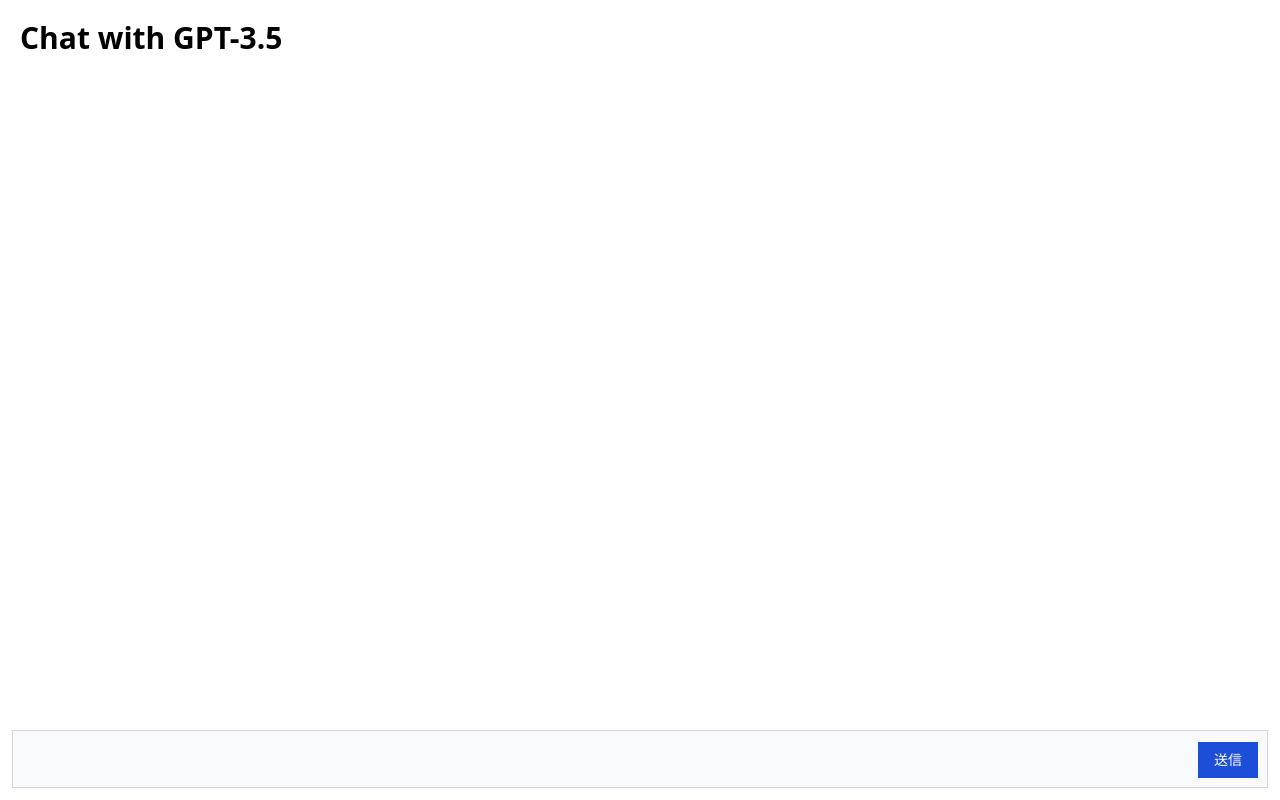
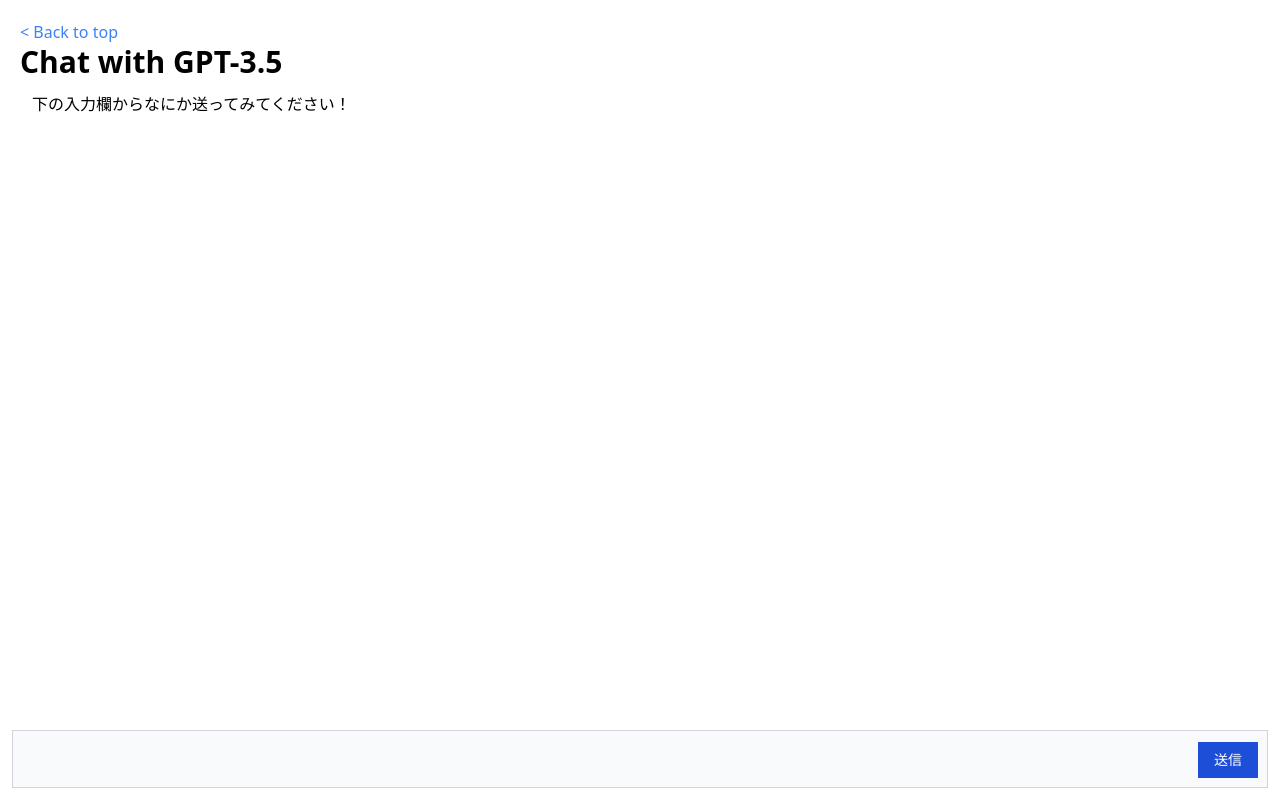
Before and after one commit to newt239/momemo, a SvelteKit app: page /chat in a window 1280 px wide. Built offline with nearby package versions, Linux system fonts and the light colour scheme.

Commit message:
add: back to top button

```diff
--- a/src/routes/+page.svelte
+++ b/src/routes/+page.svelte
@@ -13,9 +13,7 @@
 	<p>Visit <a href="https://kit.svelte.dev">kit.svelte.dev</a> to read the documentation</p>
 	<ul class="max-w-md list-disc list-inside">
 		<li>
-			<a href="/chat" class:active={pathname === '/chat'} class="text-blue-600 hover:underline"
-				>Start chat with GPT-3.5</a
-			>
+			<a href="/chat" class="text-blue-500 hover:underline">Start chat with GPT-3.5</a>
 		</li>
 	</ul>
 </main>
--- a/src/routes/chat/+page.svelte
+++ b/src/routes/chat/+page.svelte
@@ -38,10 +38,13 @@
 </script>
 
 <main class="m-5">
+	<a href="/" class="text-blue-500 hover:underline">{'<'} Back to top</a>
 	<h1 class="text-3xl font-bold">Chat with GPT-3.5</h1>
 	<ul class="max-w-md p-3 list-disc list-inside">
 		{#each $talks as talk}
 			<li>{talk.message}</li>
+		{:else}
+			<p>下の入力欄からなにか送ってみてください！</p>
 		{/each}
 	</ul>
 	{#if loading}
```
